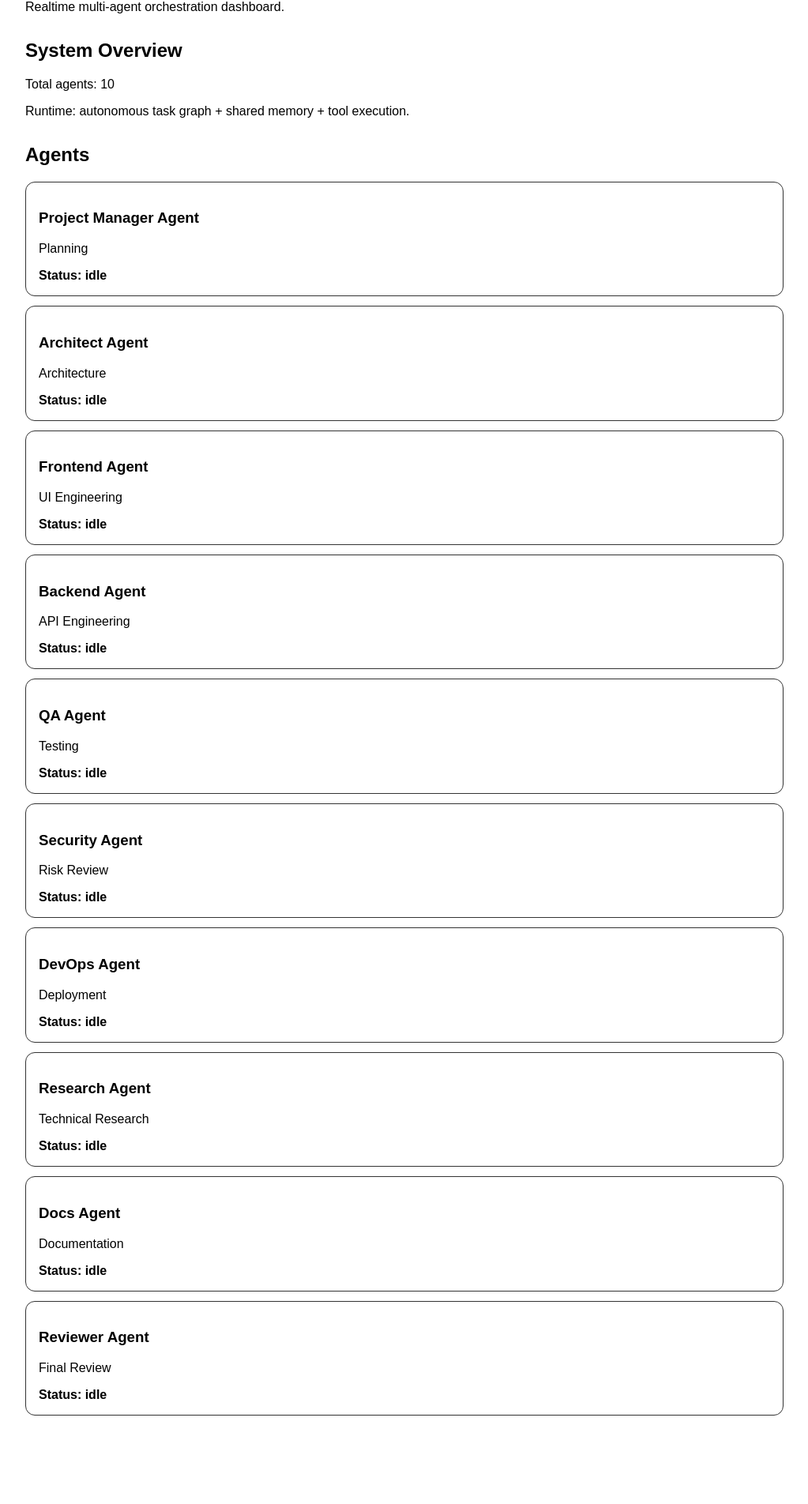
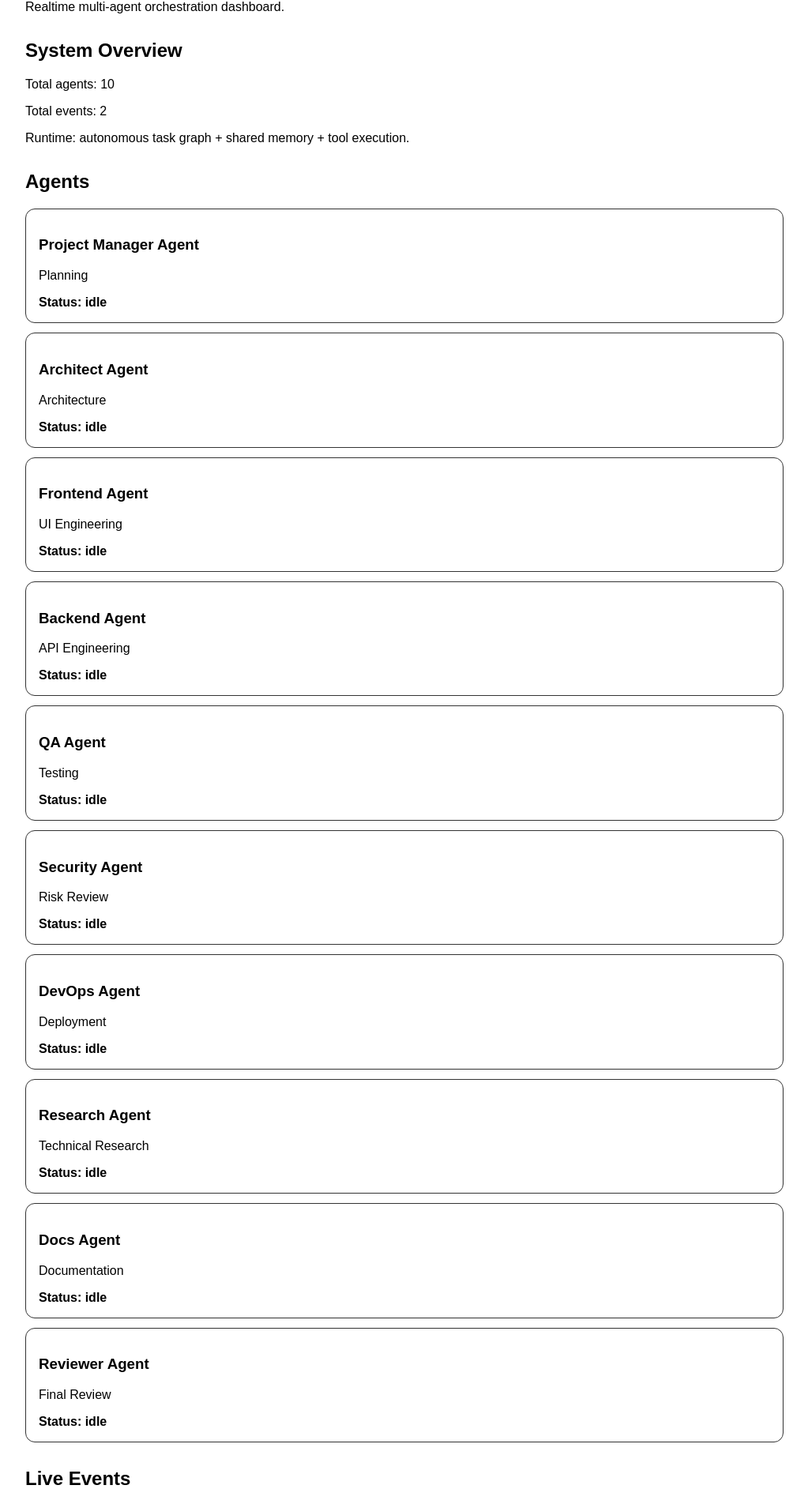
Before and after one commit to mahsunk/advanced-agent-os, a React (Vite) app in the folder apps/web/: page / in a window 1280 px wide. Shown: the part 112-2016 px from the top of the page at 79% size, without its empty margins (128-1151 px from the left). Before the commit the page ends 1948 px from the top, so only its background shows below. Built offline with nearby package versions, Linux system fonts and the light colour scheme.

Commit message:
Connect event feed to dashboard

```diff
--- a/apps/web/src/main.tsx
+++ b/apps/web/src/main.tsx
@@ -2,6 +2,8 @@ import React from 'react';
 import ReactDOM from 'react-dom/client';
 
 import { AgentCard } from './components/AgentCard';
+import { EventFeed } from './components/EventFeed';
+import { initialEvents } from './events';
 import { dashboardState } from './state/dashboard-store';
 
 function App() {
@@ -15,6 +17,7 @@ function App() {
       <section style={{ marginBottom: 32 }}>
         <h2>System Overview</h2>
         <p>Total agents: {dashboardState.agents.length}</p>
+        <p>Total events: {initialEvents.length}</p>
         <p>Runtime: autonomous task graph + shared memory + tool execution.</p>
       </section>
 
@@ -31,6 +34,8 @@ function App() {
           ))}
         </div>
       </section>
+
+      <EventFeed events={initialEvents} />
     </div>
   );
 }
```
